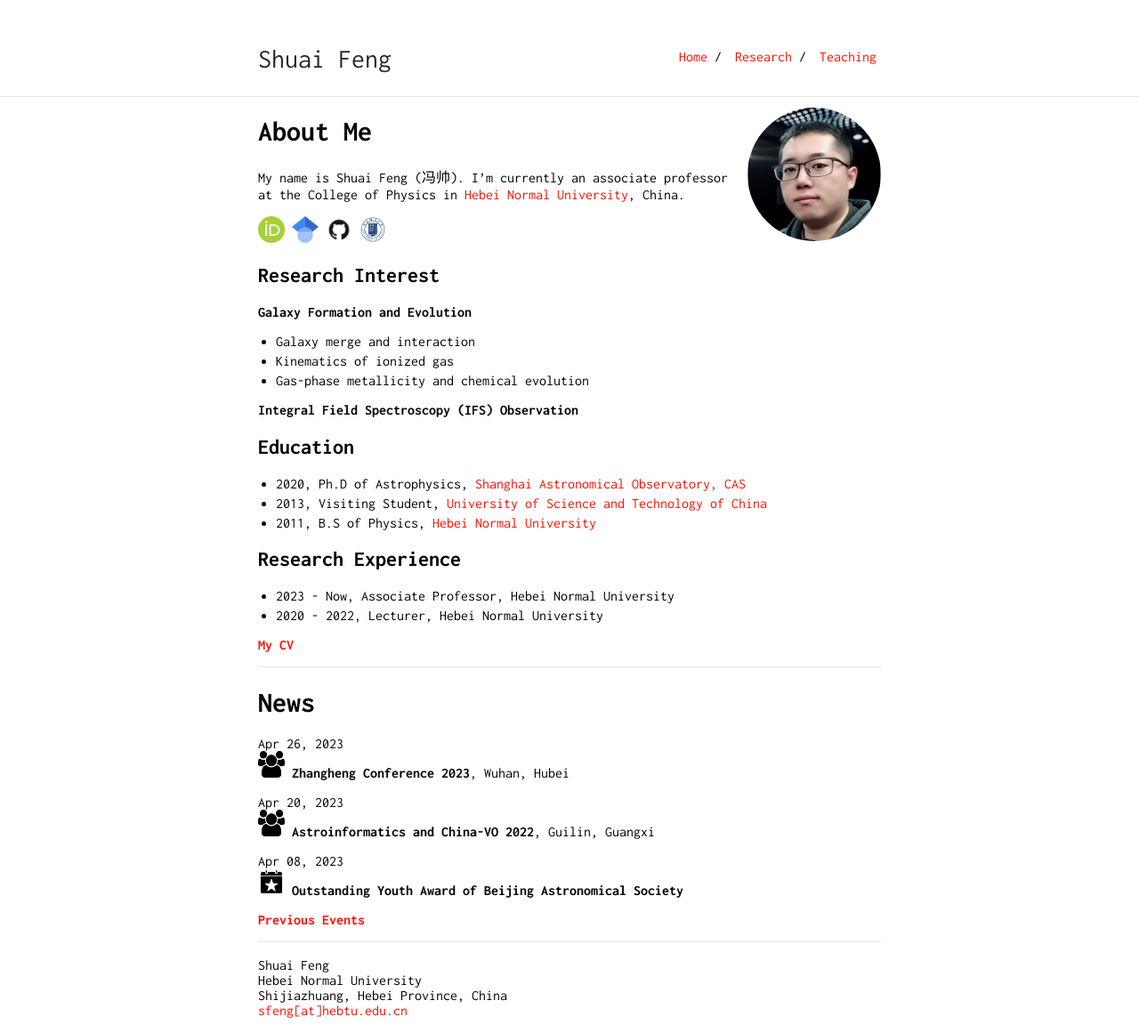
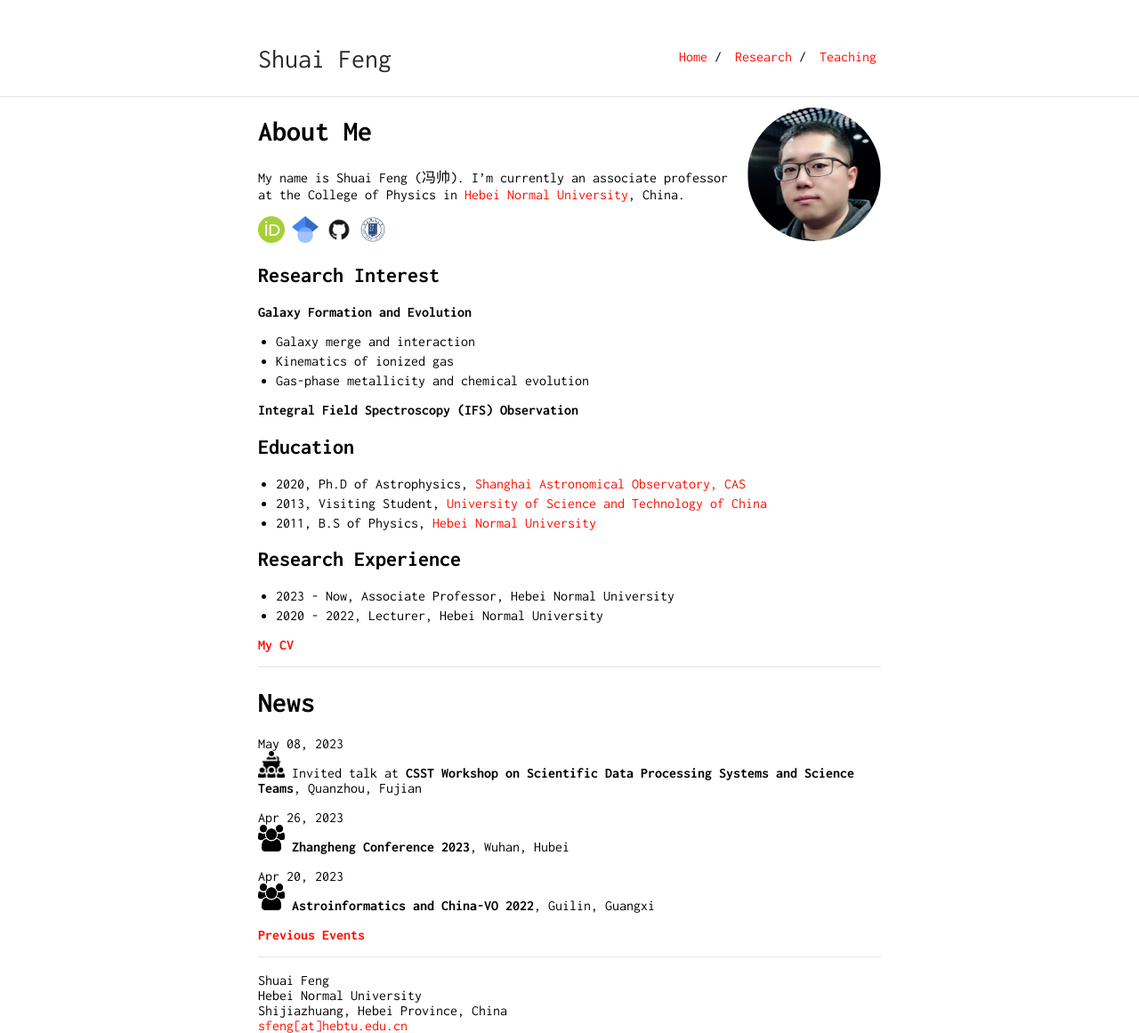
Before and after one commit to fengshuai0210/fengshuai0210.github.io, a Jekyll site: the page built from index.md, in a window 1280 px wide. Shown: the whole page at 89% size. Built offline with Jekyll 4.4.1, drawn with Linux system fonts in a browser that asks for light colours.

Commit message:
Update index.md

```diff
--- a/index.md
+++ b/index.md
@@ -36,13 +36,13 @@
 ----
 # News
 
+May 08, 2023\
+<img src="/image/talk-icon.png" style="width:30px;height:30px;"> Invited talk at **CSST Workshop on Scientific Data Processing Systems and Science Teams**, Quanzhou, Fujian
+
 Apr 26, 2023\
 <img src="/image/meeting-icon.png" style="width:30px;height:30px;"> **Zhangheng Conference 2023**, Wuhan, Hubei
 
 Apr 20, 2023\
 <img src="/image/meeting-icon.png" style="width:30px;height:30px;"> **Astroinformatics and China-VO 2022**, Guilin, Guangxi
 
-Apr 08, 2023\
-<img src="/image/event-icon.png" style="width:30px;height:30px;"> **Outstanding Youth Award of Beijing Astronomical Society**
-
 **[Previous Events](./events)**
```
